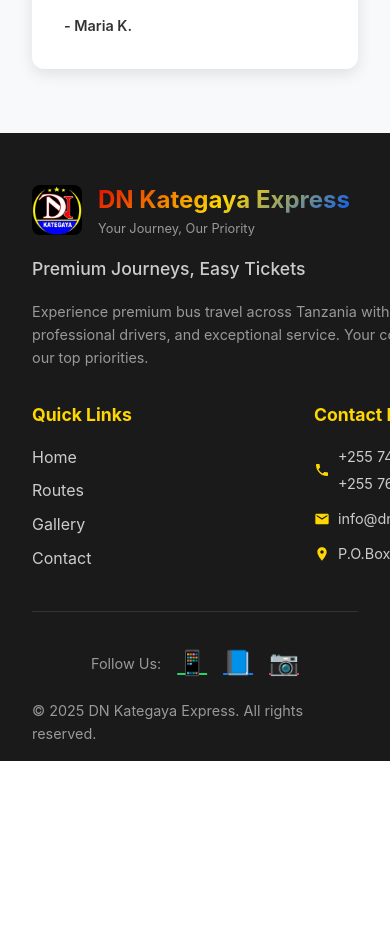
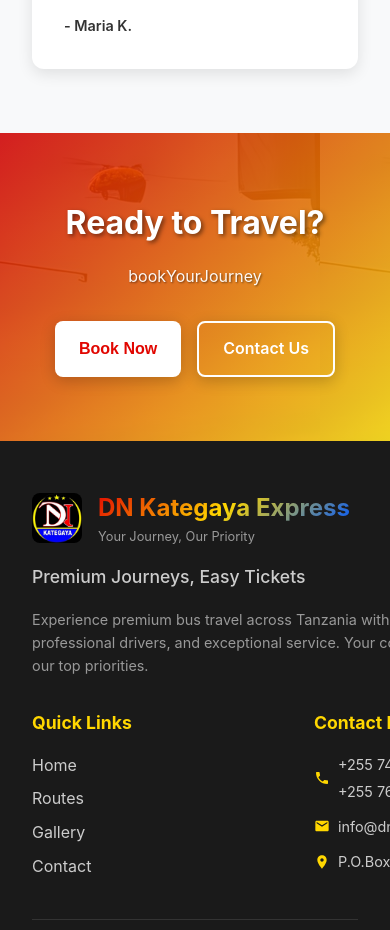
Before and after one commit to Dawinz/dn-kategaya-express-site, a React (Create React App) app: page / in a window 390 px wide. Shown: the part 6440-7370 px from the top of the page. Before the commit the page ends 7201 px from the top, so only its background shows below. Built offline with nearby package versions, Linux system fonts and the light colour scheme.

Commit message:
Add responsive CTA section to homepage with mobile, tablet, and desktop images

```diff
--- a/src/pages/Home.jsx
+++ b/src/pages/Home.jsx
@@ -1,13 +1,32 @@
-import React from 'react';
+import React, { useState, useEffect } from 'react';
 import { useLocation } from 'react-router-dom';
 import Hero from '../components/Hero';
 import SearchForm from '../components/SearchForm';
 import { useLanguage } from '../context/LanguageContext';
+import { getImagePathAbsolute, IMAGES } from '../utils/imageUtils';
 
 const Home = ({ setIsBookingDialogOpen }) => {
   const location = useLocation();
   const prefillData = location.state?.prefillForm;
   const { t } = useLanguage();
+  const [ctaImage, setCtaImage] = useState(IMAGES.CTA_DESKTOP);
+
+  // Responsive image selection
+  useEffect(() => {
+    const updateImage = () => {
+      if (window.innerWidth < 768) {
+        setCtaImage(IMAGES.CTA_MOBILE);
+      } else if (window.innerWidth < 1200) {
+        setCtaImage(IMAGES.CTA_TABLET);
+      } else {
+        setCtaImage(IMAGES.CTA_DESKTOP);
+      }
+    };
+
+    updateImage();
+    window.addEventListener('resize', updateImage);
+    return () => window.removeEventListener('resize', updateImage);
+  }, []);
 
   return (
     <div>
@@ -498,6 +517,106 @@
           </div>
         </div>
       </section>
+
+      {/* Call to Action Section */}
+      <section style={{
+        background: `linear-gradient(135deg, rgba(225,6,0,0.85), rgba(255,215,0,0.85)), url(${getImagePathAbsolute(ctaImage)})`,
+        backgroundSize: 'cover',
+        backgroundPosition: 'center',
+        backgroundRepeat: 'no-repeat',
+        color: 'white',
+        padding: '4rem 2rem',
+        textAlign: 'center',
+        position: 'relative',
+        overflow: 'hidden'
+      }}>
+        <div style={{
+          maxWidth: '1200px',
+          margin: '0 auto',
+          position: 'relative',
+          zIndex: 2
+        }}>
+          <h2 style={{
+            fontSize: window.innerWidth < 768 ? '2rem' : window.innerWidth < 1200 ? '2.5rem' : '3rem',
+            fontWeight: 'bold',
+            marginBottom: '1rem',
+            textShadow: '2px 2px 4px rgba(0,0,0,0.5)'
+          }}>
+            {t('readyToTravel')}
+          </h2>
+          <p style={{
+            fontSize: window.innerWidth < 768 ? '1rem' : '1.2rem',
+            marginBottom: '2rem',
+            opacity: 0.95,
+            textShadow: '1px 1px 2px rgba(0,0,0,0.5)',
+            maxWidth: '600px',
+            margin: '0 auto 2rem auto'
+          }}>
+            {t('bookYourJourney')}
+          </p>
+          <div style={{
+            display: 'flex',
+            gap: '1rem',
+            justifyContent: 'center',
+            flexWrap: 'wrap'
+          }}>
+            <button
+              onClick={() => {
+                const searchSection = document.querySelector('section[style*="background: #f8f9fa"]');
+                if (searchSection) {
+                  searchSection.scrollIntoView({ behavior: 'smooth' });
+                }
+              }}
+              style={{
+                background: 'white',
+                color: '#E10600',
+                border: 'none',
+                padding: window.innerWidth < 768 ? '0.8rem 1.5rem' : '1rem 2rem',
+                borderRadius: '8px',
+                fontSize: window.innerWidth < 768 ? '1rem' : '1.1rem',
+                fontWeight: '600',
+                cursor: 'pointer',
+                transition: 'transform 0.3s, box-shadow 0.3s',
+                boxShadow: '0 4px 15px rgba(0,0,0,0.2)'
+              }}
+              onMouseOver={(e) => {
+                e.target.style.transform = 'translateY(-2px)';
+                e.target.style.boxShadow = '0 6px 20px rgba(0,0,0,0.3)';
+              }}
+              onMouseOut={(e) => {
+                e.target.style.transform = 'translateY(0)';
+                e.target.style.boxShadow = '0 4px 15px rgba(0,0,0,0.2)';
+              }}
+            >
+              {t('bookNow')}
+            </button>
+            <a href="/contact" style={{
+              display: 'inline-block',
+              background: 'transparent',
+              color: 'white',
+              padding: window.innerWidth < 768 ? '0.8rem 1.5rem' : '1rem 2rem',
+              borderRadius: '8px',
+              textDecoration: 'none',
+              fontSize: window.innerWidth < 768 ? '1rem' : '1.1rem',
+              fontWeight: '600',
+              border: '2px solid white',
+              transition: 'background-color 0.3s, transform 0.3s',
+              boxShadow: '0 4px 15px rgba(0,0,0,0.2)'
+            }}
+            onMouseOver={(e) => {
+              e.target.style.backgroundColor = 'rgba(255,255,255,0.1)';
+              e.target.style.transform = 'translateY(-2px)';
+            }}
+            onMouseOut={(e) => {
+              e.target.style.backgroundColor = 'transparent';
+              e.target.style.transform = 'translateY(0)';
+            }}
+            >
+              {t('contactUs')}
+            </a>
+          </div>
+        </div>
+      </section>
     </div>
   );
 };
```
